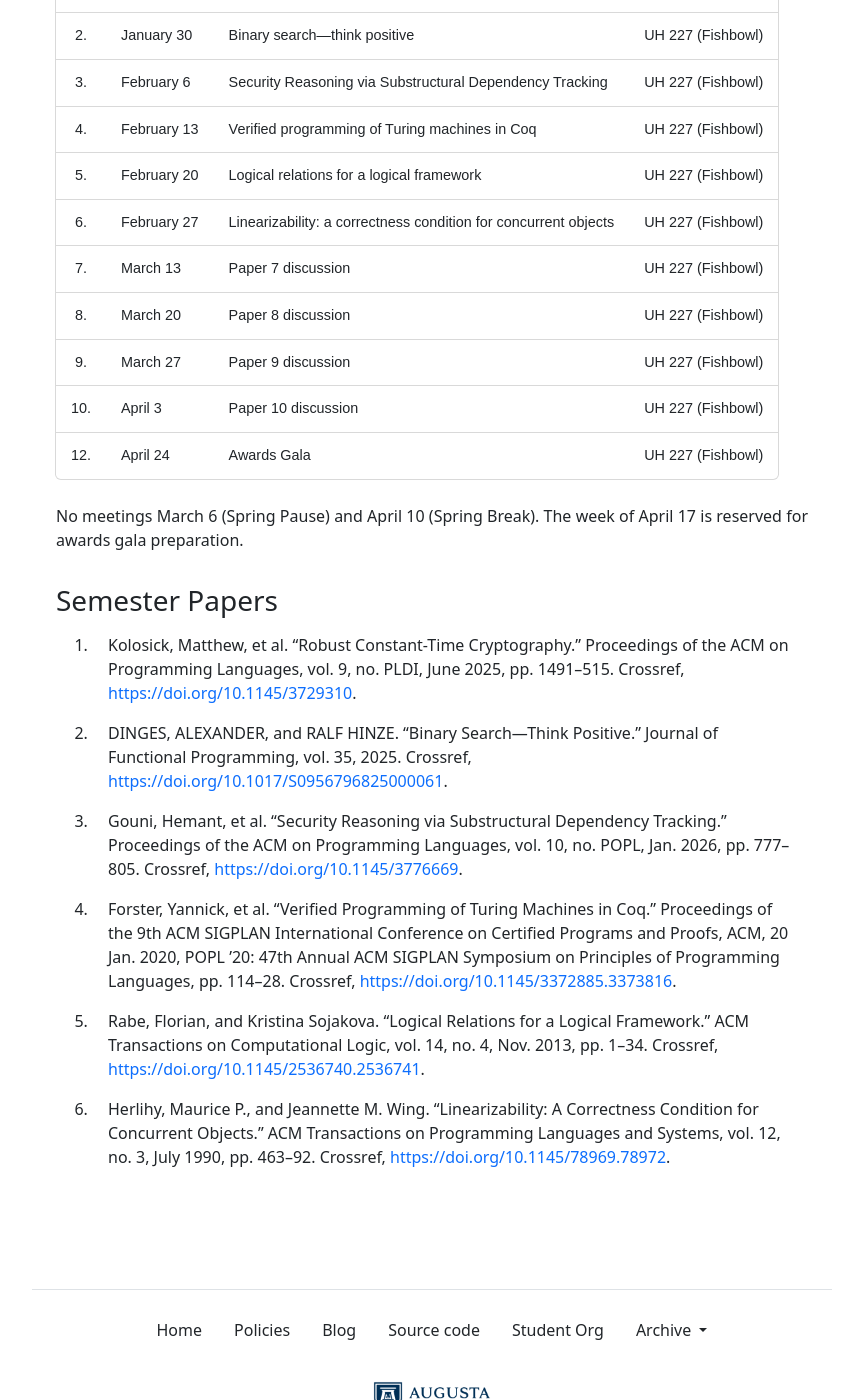
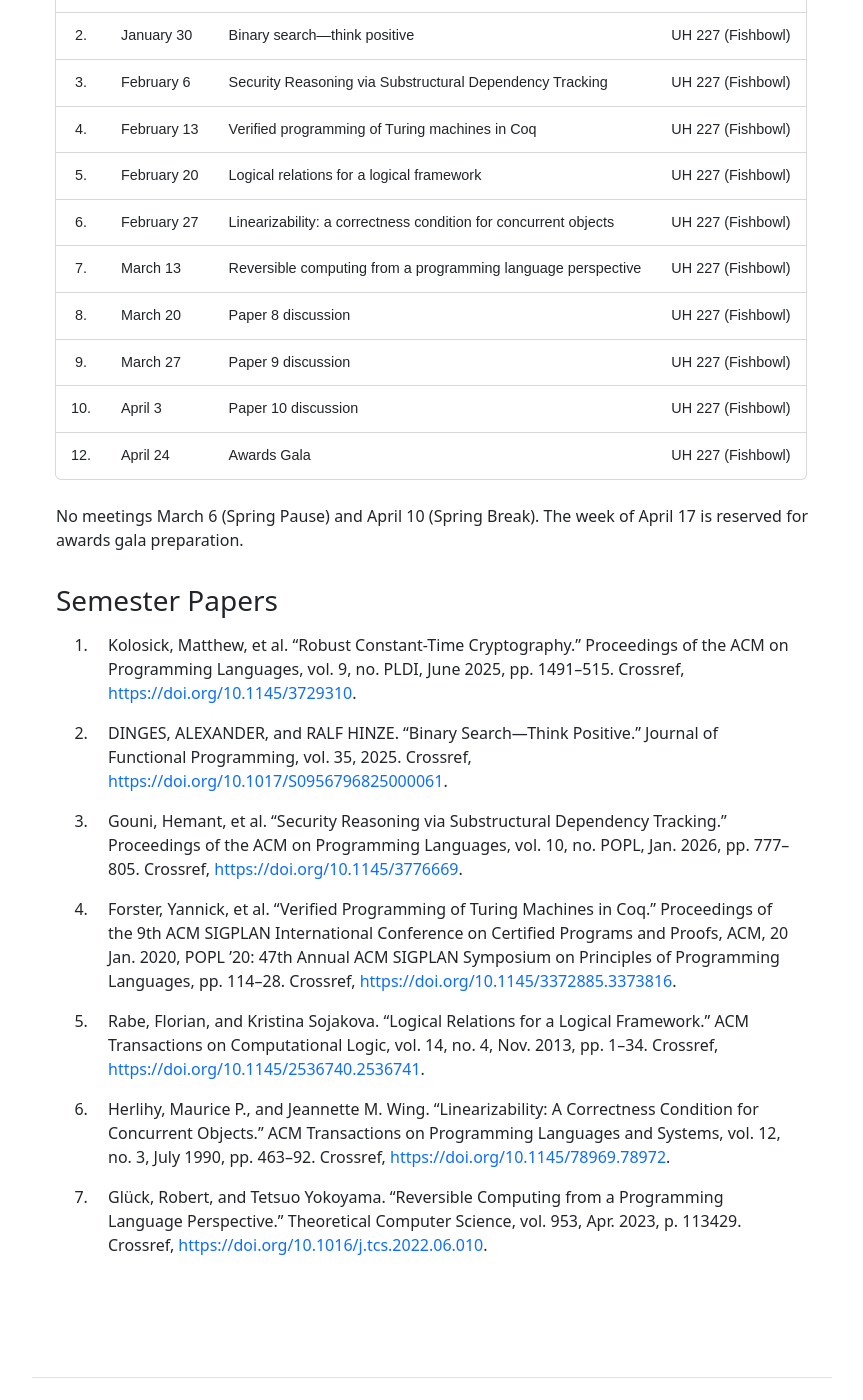
Before and after one commit to the-au-forml-lab/plgroup, a Jekyll site: the page built from docs/index.md, in a window 1280 px wide and 1400 px high, scrolled down 786 px. Shown: the whole window, without its empty margins (208-1071 px from the left). Built offline with Jekyll 4.4.1, drawn with Linux system fonts in a browser that asks for light colours.

Commit message:
[create-pull-request] automated change

```diff
--- a/data/history.txt
+++ b/data/history.txt
@@ -63,3 +63,4 @@
 10.1145/3372885.3373816
 10.1145/2536740.2536741
 10.1145/78969.78972
+10.1016/j.tcs.2022.06.010
--- a/docs/index.md
+++ b/docs/index.md
@@ -35,7 +35,7 @@ organization.
 | 4.  | February 13 | Verified programming of Turing machines in Coq                 | UH 227 (Fishbowl) |
 | 5.  | February 20 | Logical relations for a logical framework                 | UH 227 (Fishbowl) |
 | 6.  | February 27 | Linearizability: a correctness condition for concurrent objects                 | UH 227 (Fishbowl) |
-| 7.  | March 13    | Paper 7 discussion                 | UH 227 (Fishbowl) |
+| 7.  | March 13    | Reversible computing from a programming language perspective                 | UH 227 (Fishbowl) |
 | 8.  | March 20    | Paper 8 discussion                 | UH 227 (Fishbowl) |
 | 9.  | March 27    | Paper 9 discussion                 | UH 227 (Fishbowl) |
 | 10. | April 3     | Paper 10 discussion                | UH 227 (Fishbowl) |
--- a/docs/papers.md
+++ b/docs/papers.md
@@ -4,3 +4,4 @@
 1. Forster, Yannick, et al. “Verified Programming of Turing Machines in Coq.” Proceedings of the 9th ACM SIGPLAN International Conference on Certified Programs and Proofs, ACM, 20 Jan. 2020, POPL ’20: 47th Annual ACM SIGPLAN Symposium on Principles of Programming Languages, pp. 114–28. Crossref, <https://doi.org/10.1145/3372885.3373816>.
 1. Rabe, Florian, and Kristina Sojakova. “Logical Relations for a Logical Framework.” ACM Transactions on Computational Logic, vol. 14, no. 4, Nov. 2013, pp. 1–34. Crossref, <https://doi.org/10.1145/2536740.2536741>.
 1. Herlihy, Maurice P., and Jeannette M. Wing. “Linearizability: A Correctness Condition for Concurrent Objects.” ACM Transactions on Programming Languages and Systems, vol. 12, no. 3, July 1990, pp. 463–92. Crossref, <https://doi.org/10.1145/78969.78972>.
+1. Glück, Robert, and Tetsuo Yokoyama. “Reversible Computing from a Programming Language Perspective.” Theoretical Computer Science, vol. 953, Apr. 2023, p. 113429. Crossref, <https://doi.org/10.1016/j.tcs.2022.06.010>.
```
